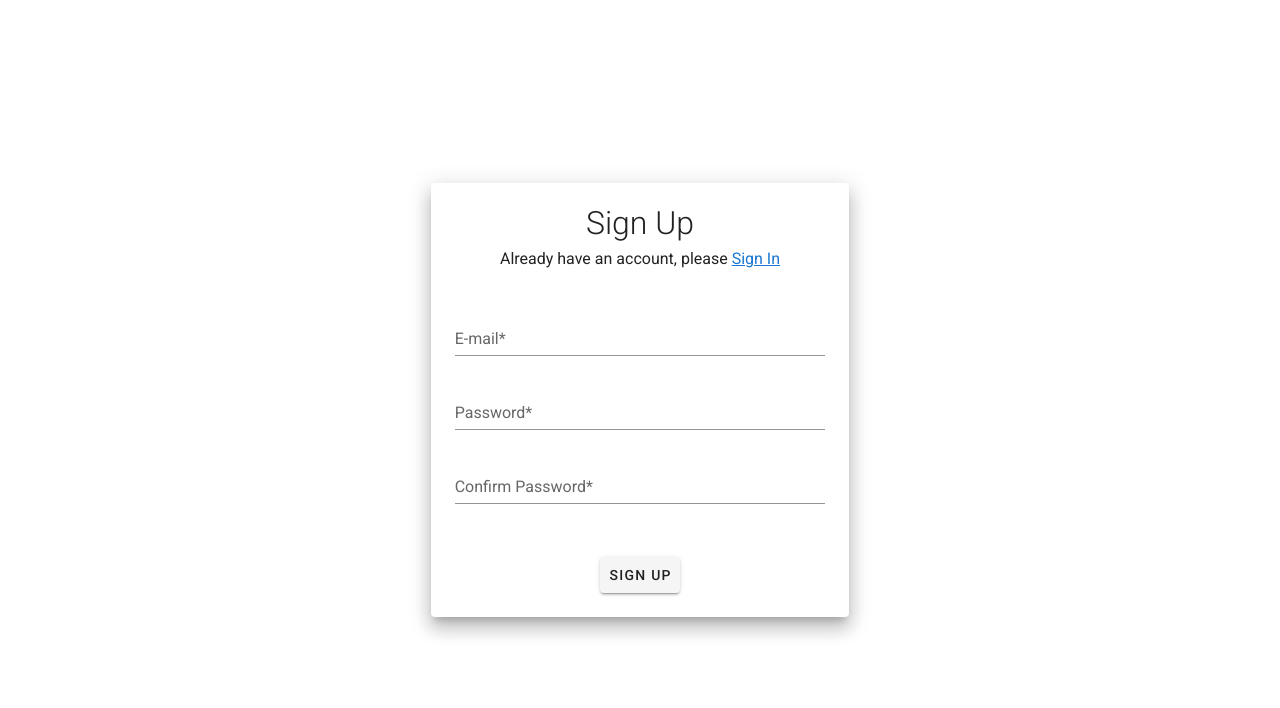
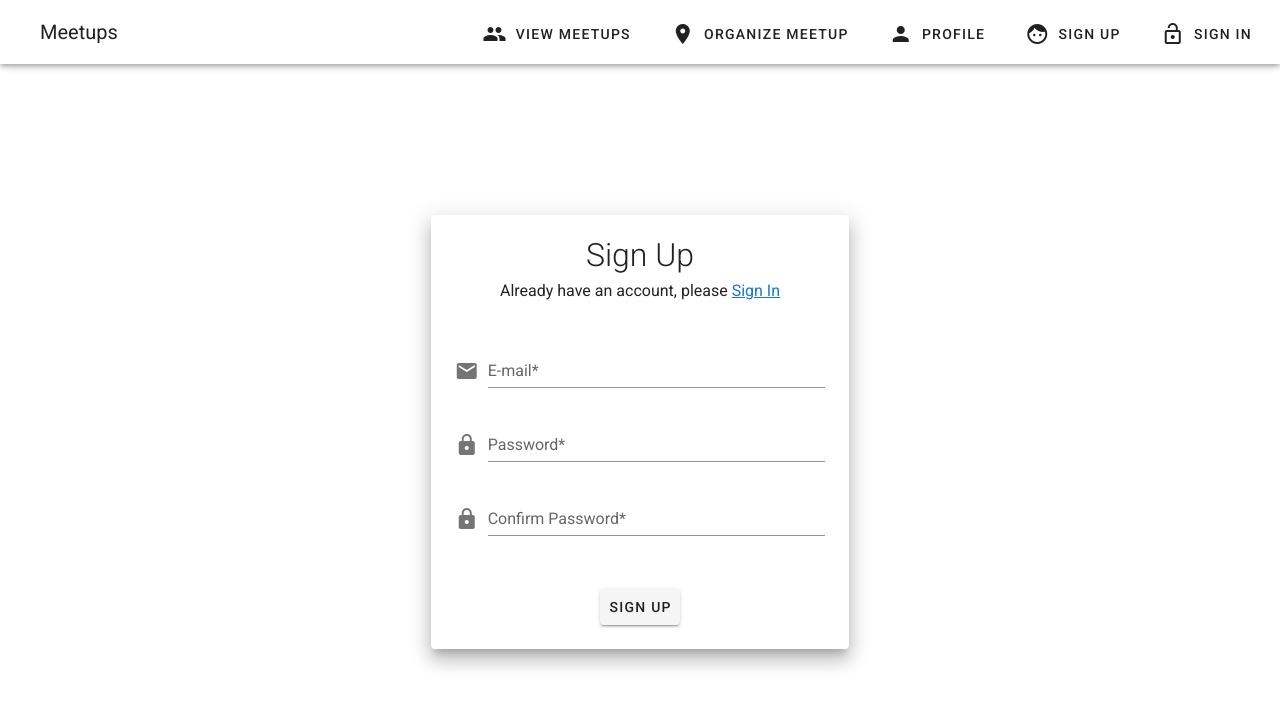
Before and after one commit to yuriy-dezhniuk/meetups, a Vue app: page /signup in a window 1280 px wide. Shown: the top 708 px of the page. Built offline with nearby package versions, Linux system fonts and the light colour scheme.

Commit message:
responcive toolbar

```diff
--- a/package.json
+++ b/package.json
@@ -16,6 +16,8 @@
     "vuex": "^3.4.0"
   },
   "devDependencies": {
+    "@fortawesome/fontawesome-free": "^5.15.1",
+    "@mdi/font": "^5.8.55",
     "@vue/cli-plugin-babel": "~4.5.0",
     "@vue/cli-plugin-eslint": "~4.5.0",
     "@vue/cli-plugin-router": "~4.5.0",
--- a/public/index.html
+++ b/public/index.html
@@ -10,6 +10,9 @@
     <link rel="stylesheet" href="https://cdn.jsdelivr.net/npm/@mdi/font@latest/css/materialdesignicons.min.css">
     <link rel="stylesheet" href="https://fonts.googleapis.com/css?family=Roboto:100,300,400,500,700,900">
     <link rel="stylesheet" href="https://cdn.jsdelivr.net/npm/@mdi/font@latest/css/materialdesignicons.min.css">
+    <link
+    href='https://fonts.googleapis.com/css?family=Roboto:100,300,400,500,700,900|Material+Icons' rel="stylesheet"
+    >
   </head>
   <body>
     <noscript>
--- /dev/null
+++ b/src/components/toolbar.vue
@@ -0,0 +1,132 @@
+<template>
+    <!-- <v-toolbar>
+      <v-toolbar-title>Meetups</v-toolbar-title>
+      <v-spacer></v-spacer>
+      <v-btn
+        depressed
+        color="transparent"
+        @click="$router.push('/meetups')"
+      >
+        <v-icon class="mr-2">people</v-icon>
+        VIEW MEETUPS
+      </v-btn>
+      <v-btn
+        depressed
+        color="transparent"
+        @click="$router.push('/createmeetup')"
+      >
+        <v-icon class="mr-2">room</v-icon>
+        ORGANIZE MEETUP
+      </v-btn>
+      <v-btn
+        depressed
+        color="transparent"
+        @click="$router.push('/profile')"
+      >
+        <v-icon class="mr-2">person</v-icon>
+        PROFILE
+      </v-btn>
+      <v-btn
+        depressed
+        color="transparent"
+        @click="$router.push('/signup')"
+      >
+        <v-icon class="mr-2">face</v-icon>
+        SIGN UP
+      </v-btn>
+      <v-btn
+        depressed
+        color="transparent"
+        @click="$router.push('/signin')"
+      >
+        <v-icon class="mr-2">lock_open</v-icon>
+        SIGN IN
+      </v-btn>
+    </v-toolbar> -->
+    <!-- start -->
+    <nav>
+      <v-toolbar id="toolbar">
+        <v-toolbar-title>
+          <span class="px-6">Meetups</span>
+        </v-toolbar-title>
+        <v-spacer></v-spacer>
+        <v-btn
+          depressed
+          color="transparent"
+          class="hidden-md-and-up"
+          @click="toggleMenu = !toggleMenu">
+          <v-icon>mdi-menu</v-icon>
+        </v-btn>
+        <v-menu
+          v-model="showMenu"
+          :absolute="toggleMenu"
+          :attach="'#toolbar'"
+          :content-class="'px-2 elevation-0'"
+          :nudge-top="$vuetify.breakpoint.smAndDown?-52:-12"
+          min-width="100%">
+          <div z-index='8' class="d-flex flex-column flex-md-row justify-end">
+            <v-btn
+              color="transparent"
+              class="ma-1"
+              depressed
+              @click="$router.push('/meetups')"
+            >
+              <v-icon class="mr-2">people</v-icon>
+              VIEW MEETUPS
+            </v-btn>
+            <v-btn
+              color="transparent"
+              class="ma-1"
+              depressed
+              @click="$router.push('/createmeetup')"
+            >
+              <v-icon class="mr-2">room</v-icon>
+              ORGANIZE MEETUP
+            </v-btn>
+            <v-btn
+              color="transparent"
+              class="ma-1"
+              depressed
+              @click="$router.push('/profile')"
+            >
+              <v-icon class="mr-2">person</v-icon>
+              PROFILE
+            </v-btn>
+            <v-btn
+              color="transparent"
+              class="ma-1"
+              depressed
+              @click="$router.push('/signup')"
+            >
+              <v-icon class="mr-2">face</v-icon>
+              SIGN UP
+            </v-btn>
+            <v-btn
+              color="transparent"
+              class="ma-1"
+              depressed
+              @click="$router.push('/signin')"
+            >
+              <v-icon class="mr-2">lock_open</v-icon>
+              SIGN IN
+            </v-btn>
+          </div>
+        </v-menu>
+      </v-toolbar>
+    </nav>
+    <!-- end -->
+</template>
+
+<script>
+export default {
+  name: 'toolbar',
+  data: () => ({
+    toggleMenu: false,
+  }),
+  computed: {
+    showMenu() {
+      return this.toggleMenu || this.$vuetify.breakpoint.mdAndUp;
+    },
+  },
+};
+</script>
--- a/src/main.js
+++ b/src/main.js
@@ -4,6 +4,7 @@ import App from './App.vue';
 import router from './router';
 import store from './store';
 import vuetify from './plugins/vuetify';
+import 'vuetify/dist/vuetify.min.css';
 
 Vue.config.productionTip = false;
 
--- a/src/router/index.js
+++ b/src/router/index.js
@@ -1,16 +1,19 @@
 import Vue from 'vue';
 import VueRouter from 'vue-router';
-import Home from '../views/Home.vue';
+import Meetups from '../views/Meetups.vue';
 import Signup from '../views/Signup.vue';
 import Signin from '../views/Signin.vue';
+import CreateMeetup from '../views/CreateMeetup.vue';
+import ViewMeetups from '../views/ViewMeetups.vue';
+import Profile from '../views/Profile.vue';
 
 Vue.use(VueRouter);
 
 const routes = [
   {
     path: '/',
-    name: 'Home',
-    component: Home,
+    name: 'Meetups',
+    component: Meetups,
   },
   {
     path: '/signup',
@@ -22,6 +25,21 @@ const routes = [
     name: 'Signin',
     component: Signin,
   },
+  {
+    path: '/createmeetup',
+    name: 'CreateMeetup',
+    component: CreateMeetup,
+  },
+  {
+    path: '/meetups',
+    name: 'ViewMeetups',
+    component: ViewMeetups,
+  },
+  {
+    path: '/profile',
+    name: 'Profile',
+    component: Profile,
+  },
 ];
 
 const router = new VueRouter({
--- /dev/null
+++ b/src/views/CreateMeetup.vue
@@ -0,0 +1,13 @@
+<template>
+  <div class="home">
+    <h1>Create meetup</h1>
+  </div>
+</template>
+
+<script>
+// @ is an alias to /src
+
+export default {
+  name: 'CreateMeetup',
+};
+</script>
--- a/src/views/Home.vue
+++ b/src/views/Meetups.vue
@@ -1,6 +1,6 @@
 <template>
-  <div class="home">
-    <h1>home component</h1>
+  <div>
+    <h1>Meetups</h1>
   </div>
 </template>
 
@@ -8,6 +8,6 @@
 // @ is an alias to /src
 
 export default {
-  name: 'Home',
+  name: 'Meetups',
 };
 </script>
--- /dev/null
+++ b/src/views/Profile.vue
@@ -0,0 +1,13 @@
+<template>
+  <div>
+    <h1>Profile</h1>
+  </div>
+</template>
+
+<script>
+// @ is an alias to /src
+
+export default {
+  name: 'Profile',
+};
+</script>
--- a/src/views/Signin.vue
+++ b/src/views/Signin.vue
@@ -13,6 +13,7 @@
                 <v-form>
                   <v-text-field
                     label="E-mail*"
+                    prepend-icon="mdi-email"
                     required
                     class="ma-2"
                     color="dark lighten-1"
@@ -22,6 +23,8 @@
                     id="password"
                     name="password"
                     label="Password*"
+                    required
+                    prepend-icon="lock"
                     type="password"
                     class="ma-2"
                     color="dark lighten-1"
--- a/src/views/Signup.vue
+++ b/src/views/Signup.vue
@@ -1,20 +1,22 @@
 <template>
   <v-app>
+    <toolbar/>
     <v-main>
       <v-container fluid fill-height>
         <v-layout align-center justify-center>
           <v-flex xs12 sm8 md4>
             <v-card class="elevation-12">
-                <h1 class="font-weight-light text-center pt-4">Sign Up</h1>
-                <p class="text-center">Already have an account, please
-                  <router-link to="/signin">Sign In</router-link>
-                </p>
+              <h1 class="font-weight-light text-center pt-4">Sign Up</h1>
+              <p class="text-center">Already have an account, please
+                <router-link to="/signin">Sign In</router-link>
+              </p>
               <v-card-text>
                 <v-form>
                   <!-- prepend-icon="mdi-email" -->
                   <v-text-field
                     name="email"
                     label="E-mail*"
+                    prepend-icon="mdi-email"
                     color="dark lighten-1"
                     class="ma-2"
                     type="text"
@@ -24,6 +26,8 @@
                     id="password"
                     name="password"
                     label="Password*"
+                    required
+                    prepend-icon="lock"
                     type="password"
                     class="ma-2"
                     color="dark lighten-1"
@@ -33,6 +37,8 @@
                     id="confirm-password"
                     name="confirm-password"
                     label="Confirm Password*"
+                    required
+                    prepend-icon="lock"
                     type="password"
                     class="ma-2"
                     color="dark lighten-1"
@@ -59,6 +65,7 @@
 
 <script>
 import emailRegExp from '../helpers/emailRegExp.vue';
+import toolbar from '../components/toolbar.vue';
 
 export default {
   name: 'Signup',
@@ -67,6 +74,9 @@ export default {
     userPassword: '',
     userPasswordConfirm: '',
   }),
+  components: {
+    toolbar,
+  },
   methods: {
     signUp() {
       if (!emailRegExp.test(this.userEmail)) {
--- /dev/null
+++ b/src/views/ViewMeetups.vue
@@ -0,0 +1,13 @@
+<template>
+  <div class="home">
+    <h1>View Meetups</h1>
+  </div>
+</template>
+
+<script>
+// @ is an alias to /src
+
+export default {
+  name: 'ViewMeetups',
+};
+</script>
```
Also changed, not shown: 1 other file (tests, documents, lock files or other folders).
